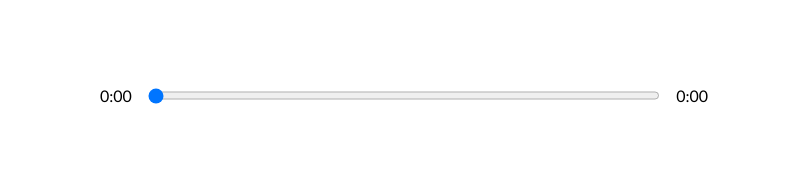
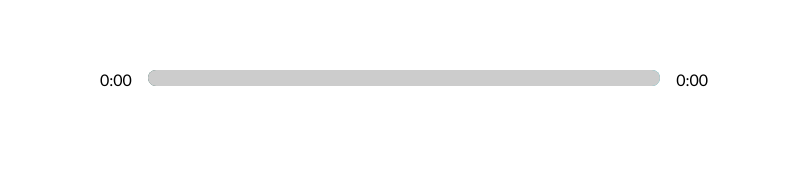
Before and after one commit to Bitz0/woof-player, a React (Create React App) app: page / in a window 1280 px wide. Shown: the part 490-661 px from the top of the page, without its empty margins (236-1043 px from the left). Built offline with nearby package versions, Linux system fonts and the light colour scheme.

Commit message:
restyling input

```diff
--- a/src/App.js
+++ b/src/App.js
@@ -10,13 +10,22 @@
   const [songs, setSongs] = useState(data());
   const [currentSong, setCurrentSong] = useState(songs[0]);
   const [isPlaying, setIsPlaying] = useState(false);
-    const [songInfo, setSongInfo] = useState({ currentTime: 0, duration: 0 });
+    const [songInfo, setSongInfo] = useState({
+			currentTime: 0,
+			duration: 0,
+			animationPercentage: 0
+			});
 	const [libraryStatus, setLibraryStatus] = useState(false);
   const timeUpdateHandler = (e) => {
-	const current = e.target.currentTime;
-	const duration = e.target.duration;
-	setSongInfo({ ...songInfo, currentTime: current, duration });
-};
+		const current = e.target.currentTime;
+		const duration = e.target.duration;
+		// calculate percentage
+		const roundedCurrent = Math.round(current);
+		const roundedDuration = Math.round(duration);
+		const animation= Math.round((roundedCurrent / roundedDuration)*100)
+
+		setSongInfo({ ...songInfo, currentTime: current, duration, animationPercentage: animation });
+	};
   return (
 		<div className='App'>
 			<Nav libraryStatus={libraryStatus} setLibraryStatus={setLibraryStatus} />
--- a/src/components/Player.js
+++ b/src/components/Player.js
@@ -57,11 +57,24 @@
     playAudio(isPlaying, audioRef);
   }
 
+  // add the styles
+  const trackAnim = {
+    transform: `translateX(${songInfo.animationPercentage}%)`
+  }
+
   return (
     <div className="player">
       <div className="time-control">
         <p>{getTime(songInfo.currentTime)}</p>
-        <input min={0} max={songInfo.duration || 0} value={songInfo.currentTime} type="range" onChange={dragHandler} />
+        <div style={{background:`linear-gradient(to right, ${currentSong.color[0]}, ${currentSong.color[1]})`}} className="track">
+          <input
+            min={0} max={songInfo.duration || 0}
+            value={songInfo.currentTime}
+            type="range"
+            onChange={dragHandler}
+          />
+          <div style={trackAnim} className="animate-track"></div>
+        </div>
         <p>{songInfo.duration ? getTime(songInfo.duration) : "0:00"}</p>
       </div>
       <div className="play-control">
--- a/src/styles/_player.scss
+++ b/src/styles/_player.scss
@@ -11,10 +11,13 @@
   display: flex;
   input{
     width: 100%;
-    padding: 1rem 0rem;
+    //padding: 1rem 0rem;
+    -webkit-appearance: none;
+    background: transparent;
+    cursor: pointer;
   }
   p {
-    padding: 1rem;
+    padding: 0 1rem;
   }
 }
 
@@ -28,3 +31,34 @@
     cursor: pointer;
   }
 }
+
+input[type="range"]:focus{
+  outline: none;
+}
+
+input[type="range"]::-webkit-slider-thumb{
+  -webkit-appearance: none;
+  height: 16px;
+  width:16px;
+}
+
+.track {
+  background: lightblue;
+  width:100%;
+  height: 1rem;
+  position: relative;
+  border-radius: 1rem;
+  overflow: hidden;
+}
+
+.animate-track {
+  background: rgb(204,204,204);
+  height:100%;
+  width:100%;
+  position: absolute;
+  top:0;
+  left: 0;
+  transform: translateX(0%);
+  pointer-events: none;
+
+}
```
